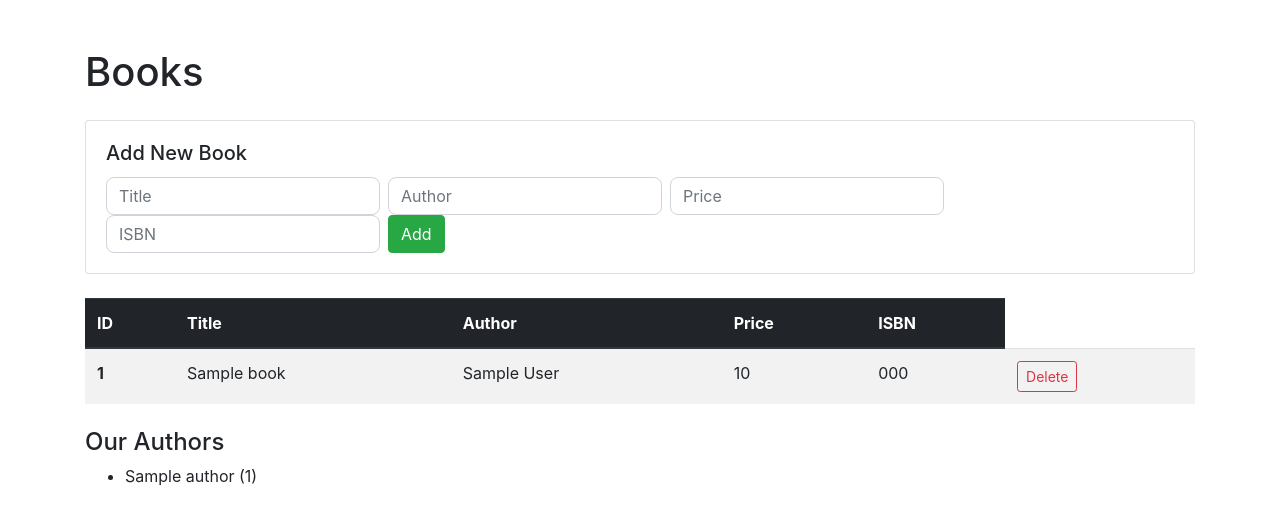
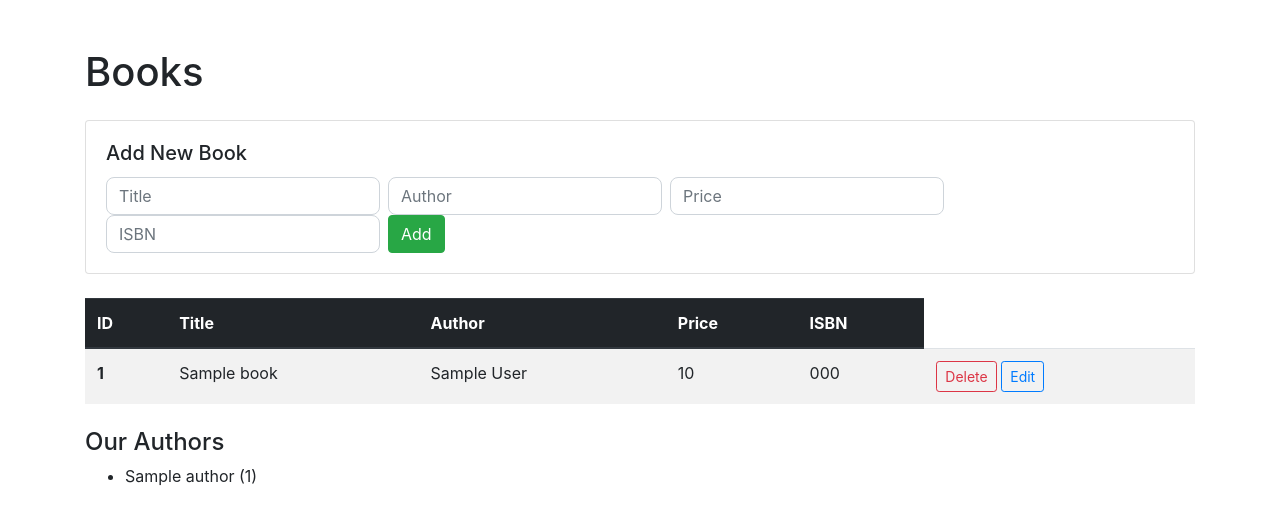
Before and after one commit to dimon-ua/wsaa-book-manager, a Flask app: page / in a window 1280 px wide. Shown: the top 525 px of the page. Run offline with Flask 3, Linux system fonts and the light colour scheme; tables that the repository leaves empty or names only in its code hold one stand-in row (values such as "Sample post").

Commit message:
added: route_edit, and button, also edit_DAO

```diff
--- a/app.py
+++ b/app.py
@@ -47,6 +47,13 @@ def delete_book(id):
     return redirect("/")
 
 
+@app.route("/edit_book/<int:book_id>")
+def edit_book(book_id):
+    # Fetch the book by ID
+    book = booksDAO.get_book_by_id(book_id)
+    return render_template("edit_book.html", book=book)
+
+
 #------- FLASK RUNNING CODE --------
 if __name__ == "__main__":
     app.run(debug=True)
--- a/booksDAO.py
+++ b/booksDAO.py
@@ -53,4 +53,12 @@ class BooksDAO:
         db.close()
         return result
 
+    def update_book(self, book_id, title, author, price, isbn):
+        db = self.get_connection()
+        cursor = db.cursor()
+        cursor.execute("UPDATE books SET title = %s, author = %s, price = %s, isbn = %s WHERE id = %s", (title, author, price, isbn, book_id))
+        db.commit()
+        cursor.close()
+        db.close()
+
 booksDAO = BooksDAO()
--- a/templates/index.html
+++ b/templates/index.html
@@ -45,7 +45,9 @@
                     <td>
                              <a href="{{ url_for('delete_book', id=book.id) }}"
                              class="btn btn-outline-danger btn-sm">Delete</a>
-                    </td>
+                            <a href="{{ url_for('edit_book', book_id=book.id) }}"
+                               class="btn btn-outline-primary btn-sm">Edit</a>
+                            </td>
                 </tr>
                 {% endfor %}
             </tbody>
```
